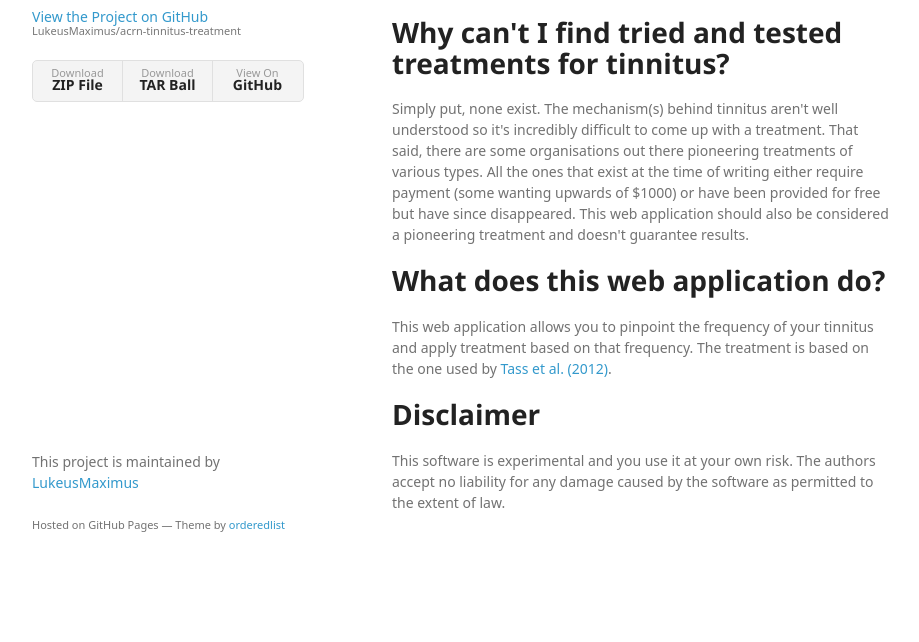
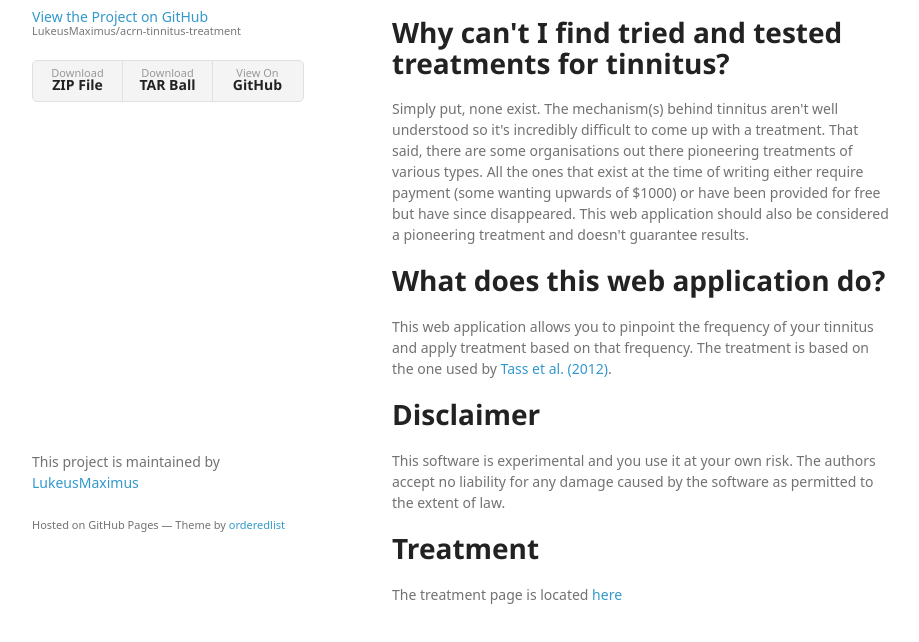
Before and after one commit to LukeusMaximus/acrn-tinnitus-treatment, a website: page index.html in a window 1280 px wide. Shown: the part 196-838 px from the top of the page, without its empty margins (178-1097 px from the left). Before the commit the page ends 800 px from the top, so only its background shows below. Drawn offline with Linux system fonts and the light colour scheme; a web font is replaced by a local one.

Commit message:
Added link to treatment page on homepage.

```diff
--- a/index.html
+++ b/index.html
@@ -47,6 +47,11 @@
 <a id="disclaimer" class="anchor" href="#disclaimer" aria-hidden="true"><span class="octicon octicon-link"></span></a>Disclaimer</h1>
 
 <p>This software is experimental and you use it at your own risk. The authors accept no liability for any damage caused by the software as permitted to the extent of law.</p>
+
+<h1>
+<a id="treatment" class="anchor" href="#treatment" aria-hidden="true"><span class="octicon octicon-link"></span></a>Treatment</h1>
+
+<p>The treatment page is located <a href="identify-and-treat.html">here</a></p>
       </section>
       <footer>
         <p>This project is maintained by <a href="https://github.com/LukeusMaximus">LukeusMaximus</a></p>
```
